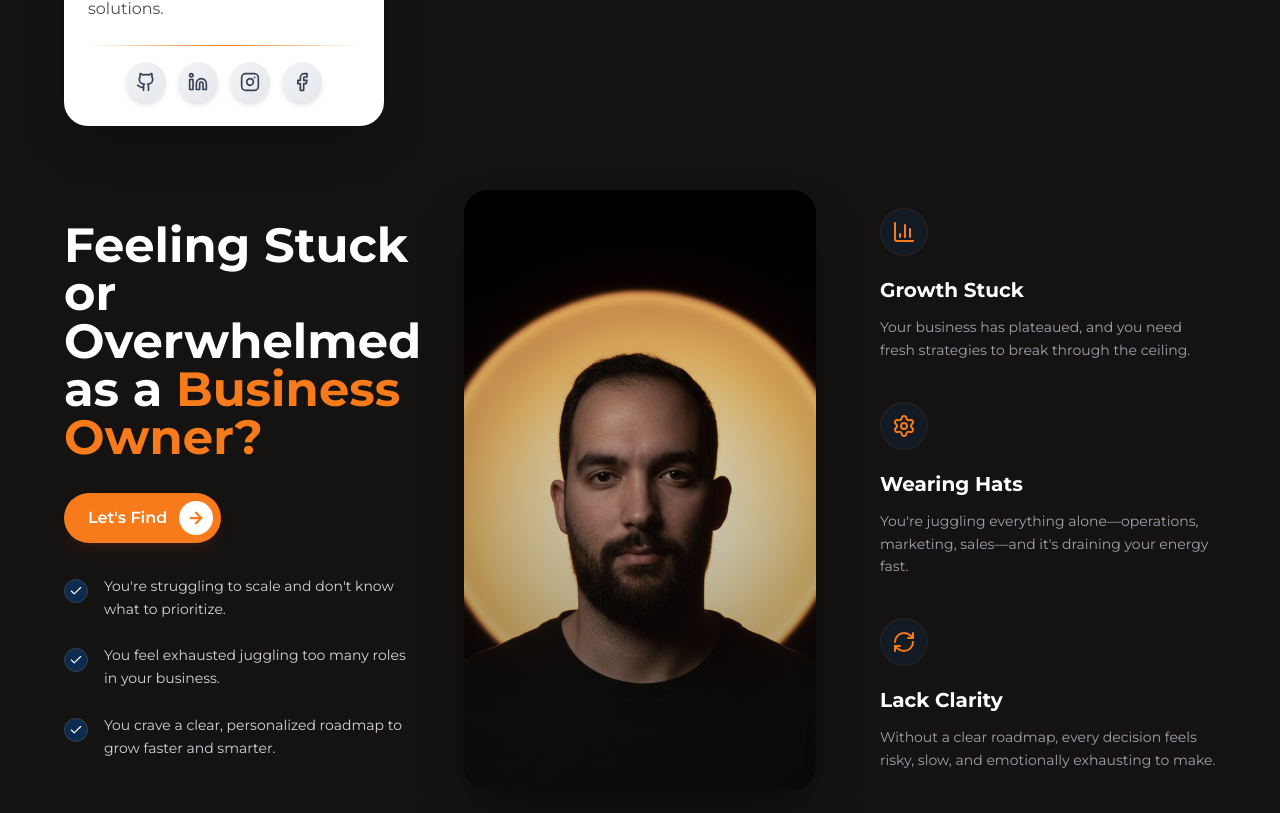
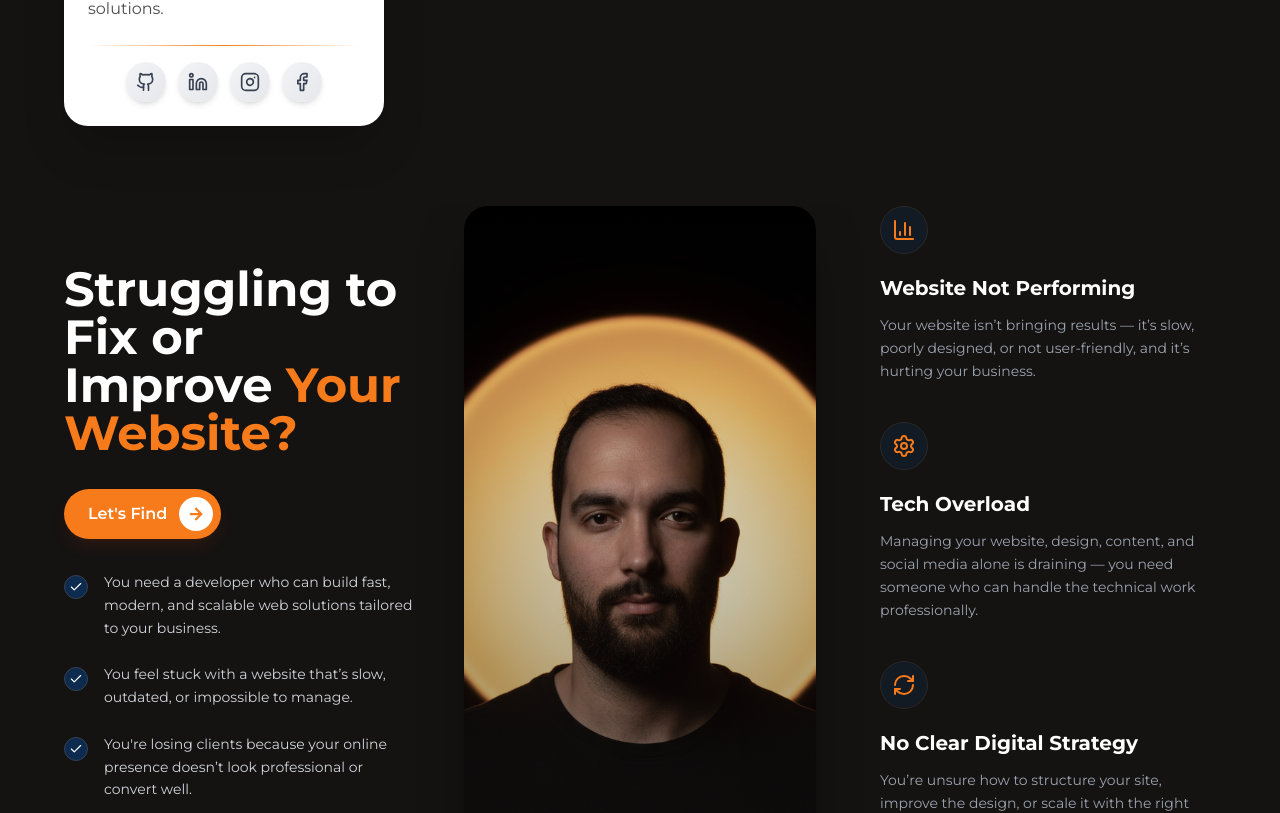
Before and after one commit to KamelMesbahi13/portfolio, a React (Vite) app: page / in a window 1280 px wide. Shown: the part 657-1470 px from the top of the page. Built offline with nearby package versions, Linux system fonts and the light colour scheme.

Commit message:
adding about us section

```diff
--- a/src/Components/Home/HomeAbout/HomeAbout.jsx
+++ b/src/Components/Home/HomeAbout/HomeAbout.jsx
@@ -11,30 +11,42 @@ import {
 const paragraphs = [
   {
     id: 1,
-    content: "You're struggling to scale and don't know what to prioritize.",
+    content:
+      "You need a developer who can build fast, modern, and scalable web solutions tailored to your business.",
   },
 
   {
     id: 2,
-    content: "You feel exhausted juggling too many roles in your business.",
+    content:
+      "You feel stuck with a website that’s slow, outdated, or impossible to manage.",
   },
 
   {
     id: 3,
     content:
-      "You crave a clear, personalized roadmap to grow faster and smarter.",
+      "You're losing clients because your online presence doesn’t look professional or convert well.",
   },
 ];
 
+const FeatureItem = ({ icon, title, description }) => (
+  <div className="flex flex-col gap-3 group">
+    <div className="w-12 h-12 rounded-full border border-[#2a2826] bg-[#0C2B4E]/30 flex items-center justify-center mb-2 group-hover:border-[#F87B1B] transition-colors duration-300">
+      {icon}
+    </div>
+    <h3 className="text-xl font-bold text-white">{title}</h3>
+    <p className="text-sm leading-relaxed text-gray-400">{description}</p>
+  </div>
+);
+
 const HomeAbout = () => {
   return (
-    <section className="bg-[#151312] py-16 container w-full overflow-hidden">
+    <section className="container w-full my-20 overflow-hidden">
       <div className="mx-auto max-w-7xl">
         <div className="grid items-center grid-cols-1 gap-12 lg:grid-cols-3">
           <div className="space-y-8">
             <h2 className="text-4xl font-bold leading-tight text-white lg:text-5xl">
-              Feeling Stuck or Overwhelmed as a{" "}
-              <span className="text-[#F87B1B]">Business Owner?</span>
+              Struggling to Fix or Improve{" "}
+              <span className="text-[#F87B1B]">Your Website?</span>
             </h2>
 
             <button className="group bg-[#F87B1B] hover:bg-[#e06a10] transition-colors text-white font-semibold rounded-full pl-6 pr-2 py-2 flex items-center gap-3 shadow-lg shadow-orange-900/20">
@@ -70,22 +82,20 @@ const HomeAbout = () => {
           <div className="space-y-10 lg:pl-4">
             <FeatureItem
               icon={<BarChart3 className="text-[#F87B1B]" />}
-              title="Growth Stuck"
-              description="Your business has plateaued, and you need fresh strategies to break through the ceiling."
+              title="Website Not Performing"
+              description="Your website isn’t bringing results — it’s slow, poorly designed, or not user-friendly, and it’s hurting your business."
             />
 
-            {/* Item 2 */}
             <FeatureItem
               icon={<Settings className="text-[#F87B1B]" />}
-              title="Wearing Hats"
-              description="You're juggling everything alone—operations, marketing, sales—and it's draining your energy fast."
+              title="Tech Overload"
+              description="Managing your website, design, content, and social media alone is draining — you need someone who can handle the technical work professionally."
             />
 
-            {/* Item 3 */}
             <FeatureItem
               icon={<RefreshCw className="text-[#F87B1B]" />}
-              title="Lack Clarity"
-              description="Without a clear roadmap, every decision feels risky, slow, and emotionally exhausting to make."
+              title="No Clear Digital Strategy"
+              description="You’re unsure how to structure your site, improve the design, or scale it with the right tech — every change feels risky and time-consuming."
             />
           </div>
         </div>
@@ -94,14 +104,4 @@ const HomeAbout = () => {
   );
 };
 
-const FeatureItem = ({ icon, title, description }) => (
-  <div className="flex flex-col gap-3 group">
-    <div className="w-12 h-12 rounded-full border border-[#2a2826] bg-[#0C2B4E]/30 flex items-center justify-center mb-2 group-hover:border-[#F87B1B] transition-colors duration-300">
-      {icon}
-    </div>
-    <h3 className="text-xl font-bold text-white">{title}</h3>
-    <p className="text-sm leading-relaxed text-gray-400">{description}</p>
-  </div>
-);
-
 export default HomeAbout;
```
